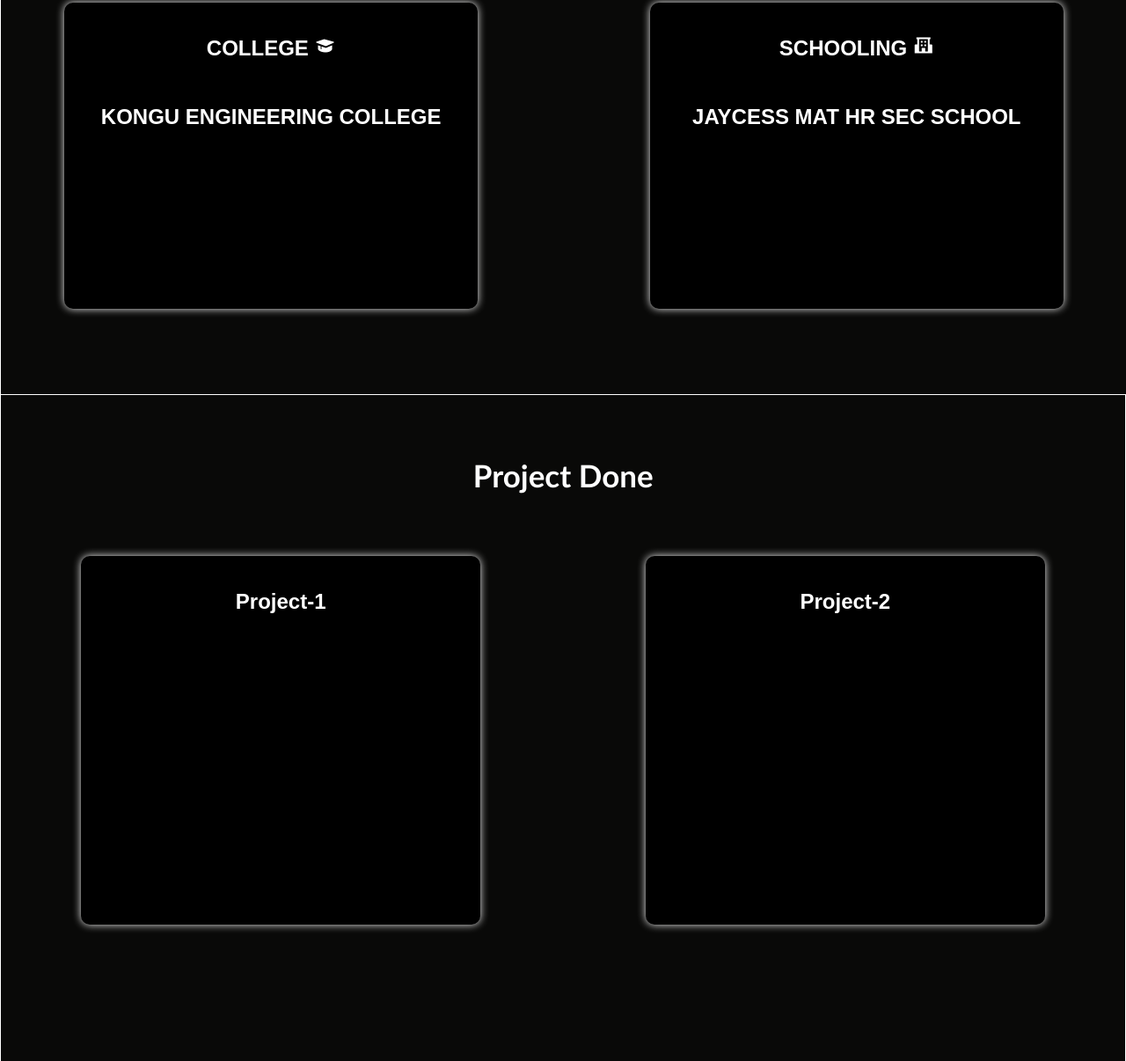
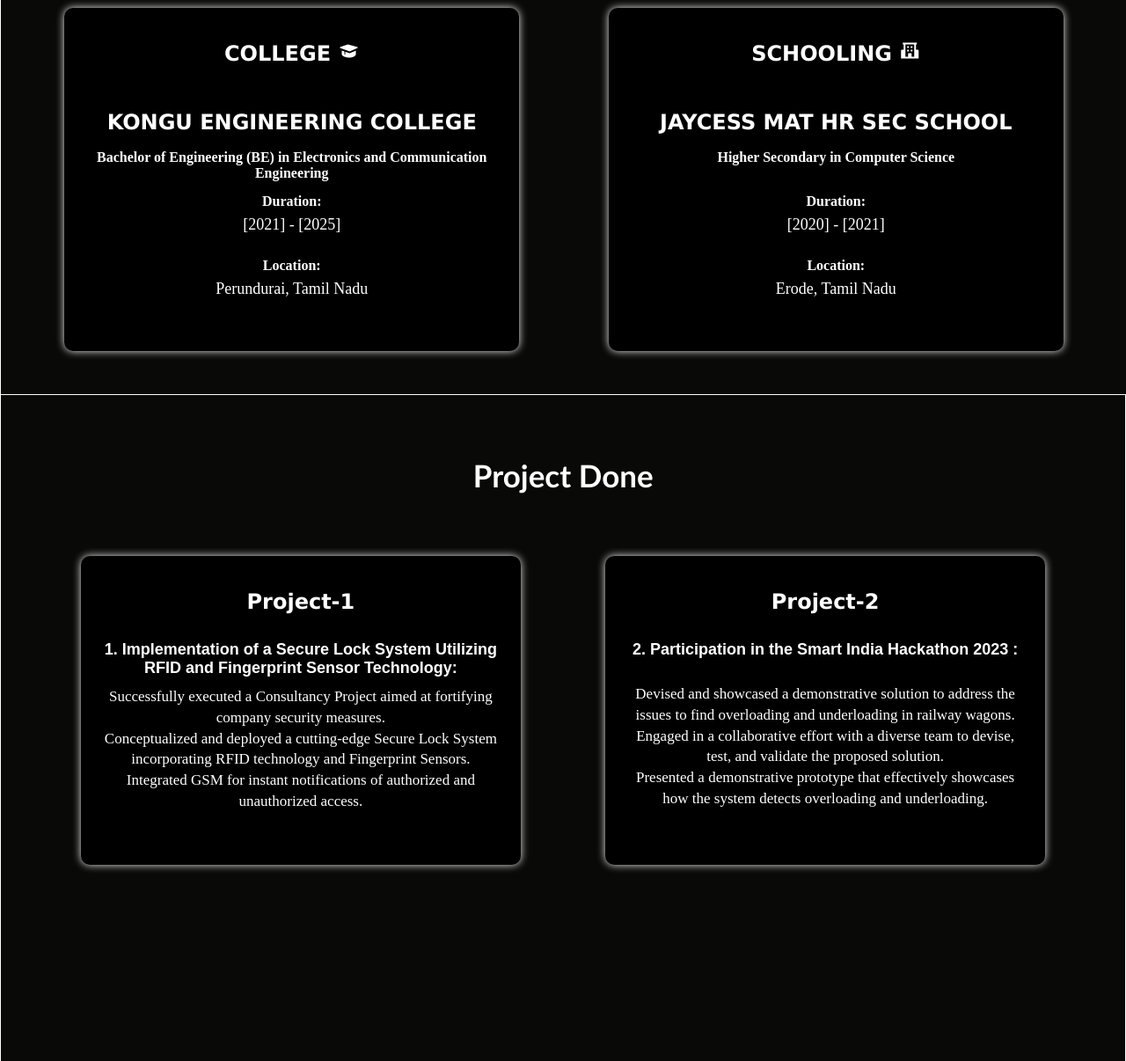
Before and after one commit to Adhishvar-M/Portfolio, a plain HTML site: page index.html in a window 1280 px wide. Shown: the part 1154-2360 px from the top of the page at 88% size. Drawn offline with nearby package versions, Linux system fonts and the light colour scheme.

Commit message:
Update style.css

```diff
--- a/style.css
+++ b/style.css
@@ -120,8 +120,8 @@ nav .navlinks  a:hover {
 }
 
 .hero-pic img{
-  height: 100%;
-  width:100%;
+  height: 110%;
+  width:110%;
   transition: 0.5s;
 
 }
@@ -149,6 +149,7 @@ nav .navlinks  a:hover {
   font-size: 3rem;
 }
 .hero-text p{
+  font-family: 'Times New Roman', Times, serif ;
   color:#e5e5e5;
 
 }
@@ -268,12 +269,24 @@ nav .navlinks  a:hover {
 .a1 h1 {
   color:white;
   font-size: 24px;
-  margin-bottom: 10px;
+  margin-bottom: 6px;
+  font-family: 'Lucida Sans', 'Lucida Sans Regular', 'Lucida Grande', 'Lucida Sans Unicode', Geneva, Verdana, sans-serif ;
 }
 
 .a1 p {
+  font-family: 'Times New Roman', Times, serif ;
+  color: white;
   font-size: 18px;
   margin-bottom: 20px;
+}
+.a1 h1 {
+  color: white; /* Ensure this color contrasts with the background */
+}
+.a1 strong {
+  text-align: center;
+  font-family: 'Times New Roman', Times, serif ;
+  margin: 7px 0;
+  color: white;
 }
 
 .a2 {
@@ -291,7 +304,10 @@ nav .navlinks  a:hover {
 
 
 .a2 p {
+  text-align: center;
+  font-family: 'Times New Roman', Times, serif ;
   font-size: 18px;
+  line-height: 1.25;
   margin-bottom: 20px;
 }
 
@@ -359,7 +375,7 @@ nav .navlinks  a:hover {
   border-radius: 10px;
 
   /* Set the width of each div to 40% of the container */
-  width: 40%;
+  width: 44%;
 
   /* Use Flexbox to align content in a column */
   display: flex;
@@ -372,9 +388,19 @@ nav .navlinks  a:hover {
   font-size: 24px;
   margin-bottom: 10px;
 }
+.a1 h2 {
+  color:white;
+  font-size: 18px;
+  text-align: center;
+  margin-bottom: 10px;
+}
 
-.a1 p {
-  font-size: 18px;
+.project .a1 p {
+  line-height: 1.4;
+  font-family: 'Times New Roman', Times, serif;
+  text-align: center;
+  font-size: 17px;
+ text
   margin-bottom: 20px;
 }
 /* Contact Section Styles */
@@ -445,10 +471,8 @@ text-shadow: 2px 2px 4px rgba(0, 0, 0, 0.5), -2px -2px 4px rgba(255, 255, 255, 0
   border-radius: 10px;
   cursor: pointer;
   transition: 0.5s;
+  padding-bottom: 10px;
 }
-
-
-
 
 
 .contact-info {
```
